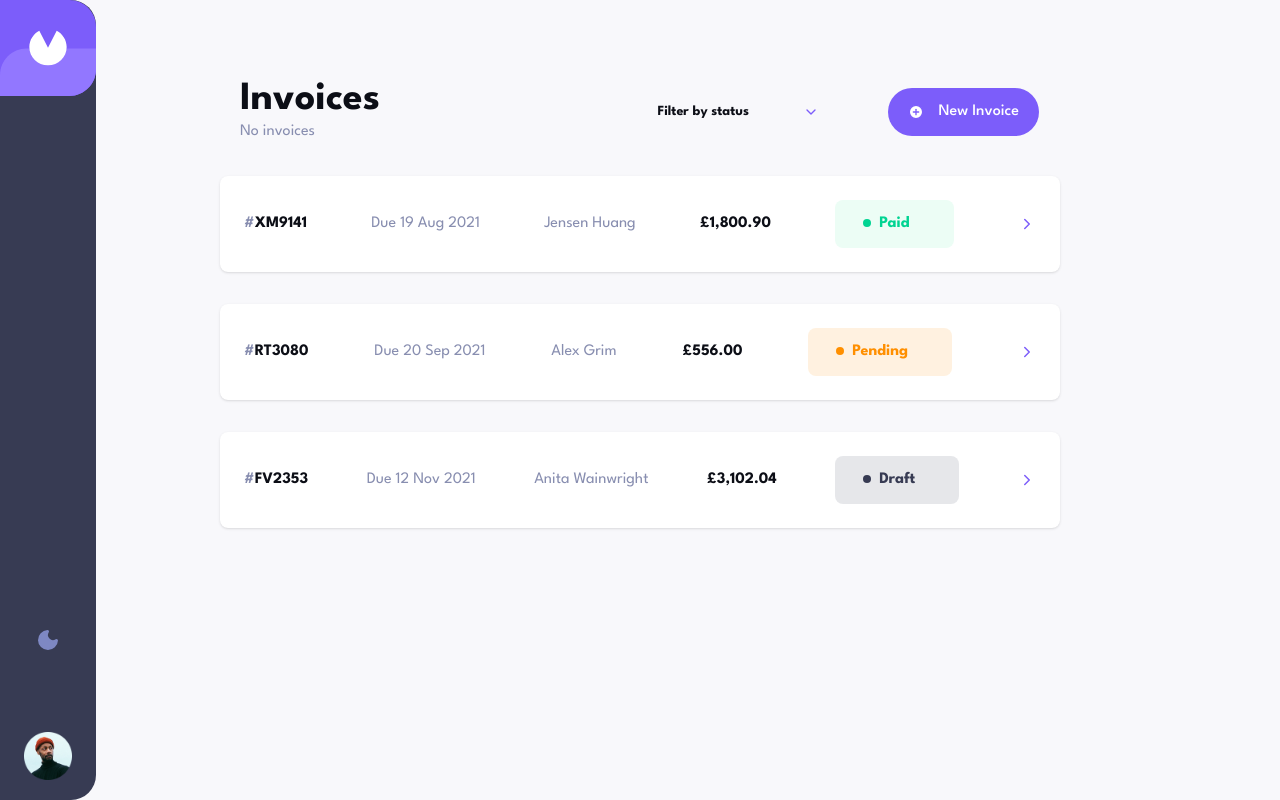
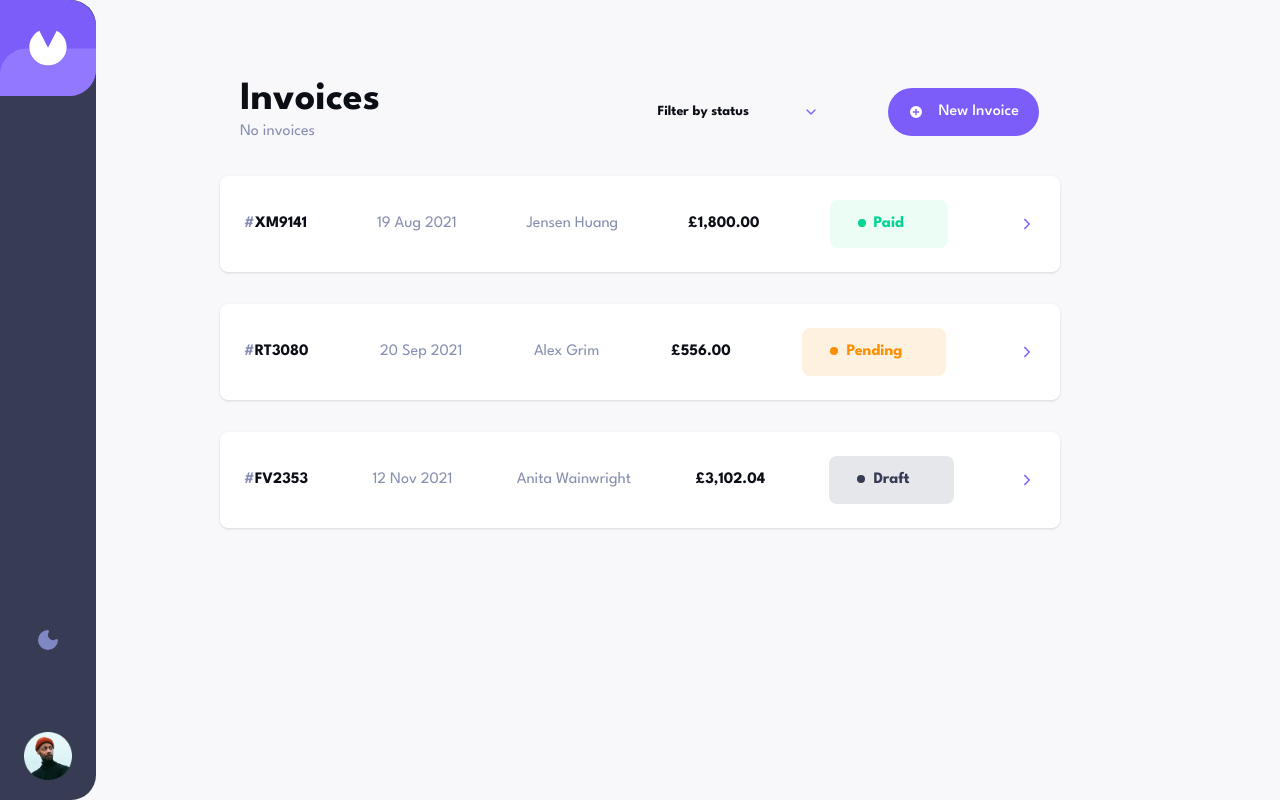
Before and after one commit to Kansoldev/client-invoice-manager-rebuild, a React (Vite) app: page / in a window 1280 px wide. Built offline with nearby package versions, Linux system fonts and the light colour scheme.

Commit message:
refactor: move invoices into seperate component

```diff
--- a/src/App.tsx
+++ b/src/App.tsx
@@ -1,7 +1,7 @@
 import { useRef } from "react";
-import { ChevronRight } from "lucide-react";
 import Sidebar from "./components/Sidebar";
 import Header from "./components/Header";
+import InvoiceItem from "./components/InvoiceItem";
 import "./App.css";
 
 function App() {
@@ -28,76 +28,31 @@ function App() {
       )}
 
       {showInvoice.current && (
-        <section className="mx-4 lg:mx-0">
-          <div className="bg-white grid sm:flex lg:w-210 mx-auto items-center justify-between gap-2 rounded-md shadow mt-8 py-6 px-6">
-            <p className="font-bold text-primary">
-              <span className="text-lavender sm:order-1">#</span>XM9141
-            </p>
-            <p className="text-lavender row-start-2 col-end-1 sm:order-2 mt-5 sm:mt-0">
-              Due 19 Aug 2021
-            </p>
-            <p className="text-primary font-bold row-start-3 col-end-1 sm:order-3">
-              £1,800.90
-            </p>
-            <p className="text-lavender col-start-2 sm:order-2 text-right">
-              Jensen Huang
-            </p>
-            <p className="bg-emerald-50 px-11 py-3 rounded-md col-start-2 sm:order-4 relative top-4 sm:top-0 text-emerald-400 font-bold before:content-[''] before:absolute before:top-4.75 before:bottom-0 before:left-7 before:w-2 before:h-2 before:rounded-full before:bg-emerald-400">
-              Paid
-            </p>
+        <>
+          <InvoiceItem
+            invoiceId="XM9141"
+            dueDate="19 Aug 2021"
+            clientName="Jensen Huang"
+            amount="1,800.00"
+            status="paid"
+          />
 
-            <ChevronRight
-              size={18}
-              className="text-secondary hidden sm:block order-4"
-            />
-          </div>
+          <InvoiceItem
+            invoiceId="RT3080"
+            dueDate="20 Sep 2021"
+            clientName="Alex Grim"
+            amount="556.00"
+            status="pending"
+          />
 
-          <div className="bg-white grid sm:flex lg:w-210 mx-auto items-center justify-between gap-2 rounded-md shadow mt-8 py-6 px-6">
-            <p className="font-bold text-primary">
-              <span className="text-lavender sm:order-1">#</span>RT3080
-            </p>
-            <p className="text-lavender row-start-2 col-end-1 sm:order-2 mt-5 sm:mt-0">
-              Due 20 Sep 2021
-            </p>
-            <p className="text-primary font-bold row-start-3 col-end-1 sm:order-3">
-              £556.00
-            </p>
-            <p className="text-lavender col-start-2 sm:order-2 text-right">
-              Alex Grim
-            </p>
-            <p className="bg-pizazz/12 px-11 py-3 rounded-md col-start-2 sm:order-4 relative top-4 sm:top-0 text-pizazz font-bold before:content-[''] before:absolute before:top-4.75 before:bottom-0 before:left-7 before:w-2 before:h-2 before:rounded-full before:bg-pizazz">
-              Pending
-            </p>
-
-            <ChevronRight
-              size={18}
-              className="text-secondary hidden sm:block order-4"
-            />
-          </div>
-
-          <div className="bg-white grid sm:flex lg:w-210 mx-auto items-center justify-between gap-2 rounded-md shadow mt-8 py-6 px-6">
-            <p className="font-bold text-primary">
-              <span className="text-lavender sm:order-1">#</span>FV2353
-            </p>
-            <p className="text-lavender row-start-2 col-end-1 sm:order-2 mt-5 sm:mt-0">
-              Due 12 Nov 2021
-            </p>
-            <p className="text-primary font-bold row-start-3 col-end-1 sm:order-3">
-              £3,102.04
-            </p>
-            <p className="text-lavender col-start-2 sm:order-2 text-right">
-              Anita Wainwright
-            </p>
-            <p className="bg-tranquil/12 px-11 py-3 rounded-md col-start-2 sm:order-4 relative top-4 sm:top-0 text-tranquil font-bold before:content-[''] before:absolute before:top-4.75 before:bottom-0 before:left-7 before:w-2 before:h-2 before:rounded-full before:bg-tranquil">
-              Draft
-            </p>
-
-            <ChevronRight
-              size={18}
-              className="text-secondary hidden sm:block order-4"
-            />
-          </div>
-        </section>
+          <InvoiceItem
+            invoiceId="FV2353"
+            dueDate="12 Nov 2021"
+            clientName="Anita Wainwright"
+            amount="3,102.04"
+            status="draft"
+          />
+        </>
       )}
     </>
   );
--- /dev/null
+++ b/src/components/InvoiceItem.tsx
@@ -0,0 +1,71 @@
+import { ChevronRight } from "lucide-react";
+import { cn } from "@/lib/utils";
+import { capitalizeFirstLetter } from "@/utils";
+
+type InvoiceItemProps = {
+  invoiceId: string;
+  dueDate: string;
+  clientName: string;
+  amount: string;
+  status: string;
+};
+
+export default function InvoiceItem({
+  invoiceId,
+  dueDate,
+  clientName,
+  amount,
+  status,
+}: InvoiceItemProps) {
+  let statusbg = "";
+
+  switch (status) {
+    case "paid":
+      statusbg = "bg-emerald-50 text-emerald-400 before:bg-emerald-400";
+      break;
+
+    case "pending":
+      statusbg = "bg-pizazz/12 text-pizazz before:bg-pizazz";
+      break;
+
+    case "draft":
+      statusbg = "bg-tranquil/12 text-tranquil before:bg-tranquil";
+      break;
+
+    default:
+      statusbg = "";
+  }
+
+  return (
+    <section className="mx-4 lg:mx-0">
+      <div className="bg-white grid sm:flex lg:w-210 mx-auto items-center justify-between gap-2 rounded-md shadow mt-8 py-6 px-6">
+        <p className="font-bold text-primary">
+          <span className="text-lavender sm:order-1">#</span>
+          {invoiceId}
+        </p>
+        <p className="text-lavender row-start-2 col-end-1 sm:order-2 mt-5 sm:mt-0">
+          {dueDate}
+        </p>
+        <p className="text-primary font-bold row-start-3 col-end-1 sm:order-3">
+          £{amount}
+        </p>
+        <p className="text-lavender col-start-2 sm:order-2 text-right">
+          {clientName}
+        </p>
+        <p
+          className={cn(
+            "px-11 py-3 rounded-md col-start-2 sm:order-4 relative top-4 sm:top-0 font-bold before:content-[''] before:absolute before:top-4.75 before:bottom-0 before:left-7 before:w-2 before:h-2 before:rounded-full",
+            statusbg,
+          )}
+        >
+          {capitalizeFirstLetter(status)}
+        </p>
+
+        <ChevronRight
+          size={18}
+          className="text-secondary hidden sm:block order-4"
+        />
+      </div>
+    </section>
+  );
+}
--- /dev/null
+++ b/src/utils.tsx
@@ -0,0 +1,3 @@
+export function capitalizeFirstLetter(value: string) {
+  return value.substring(0, 1).toUpperCase() + value.substring(1);
+}
```
